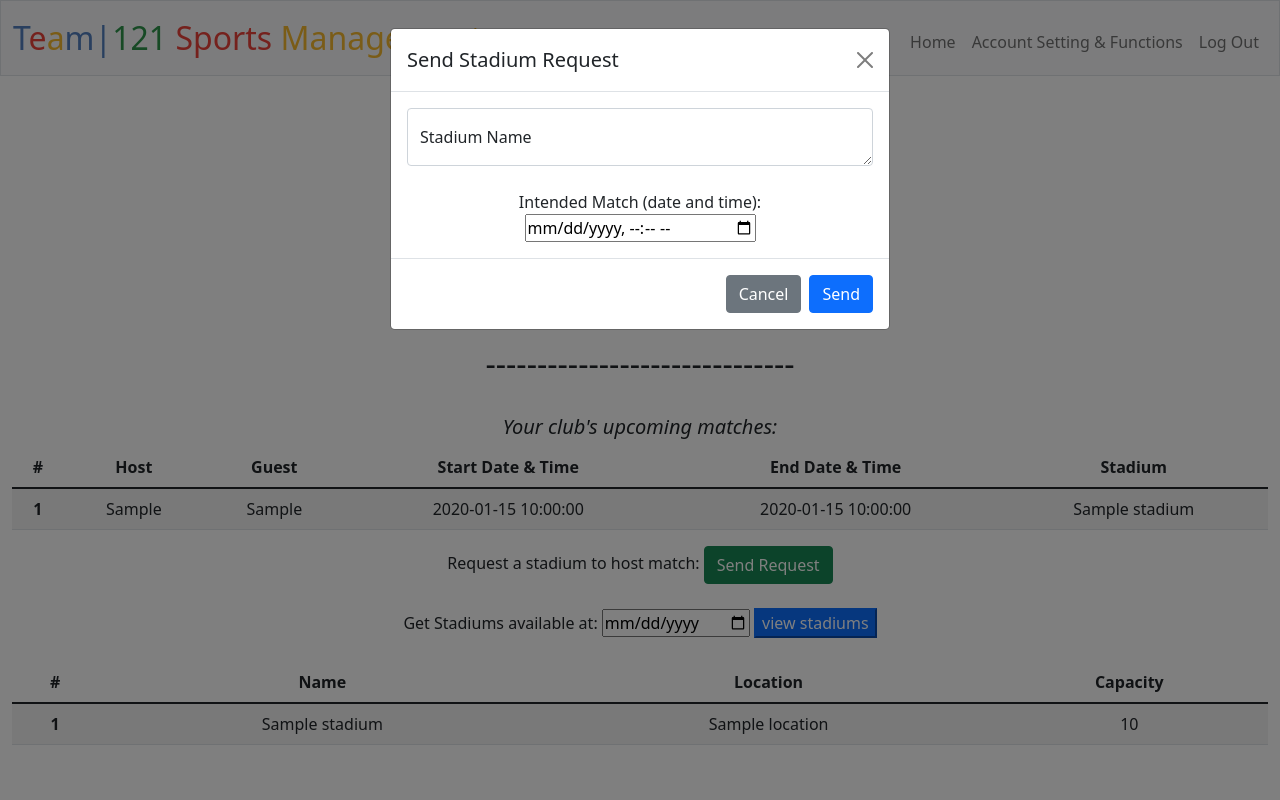
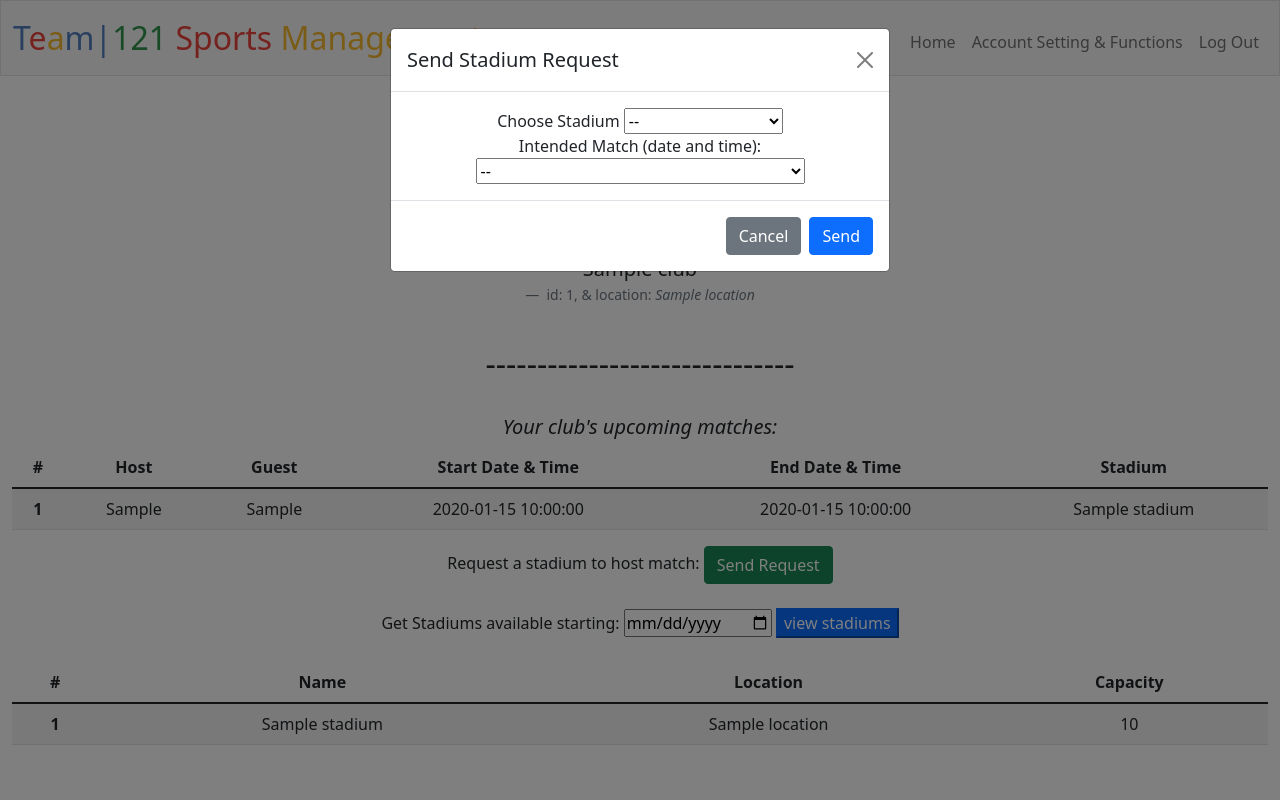
Before and after one commit to MoTammaa/Sports-Management_Registeration-DBMS, a Flask app: template templates/Club_Representative.html in a window 1280 px wide, after a click on "Send Request". Run offline with Flask 3, Linux system fonts and the light colour scheme; the visitor is signed in with stand-in values (Sample User, id 1); the template is opened without the code that fills it: most values are stand-ins (such as "Sample title", 1, 10 or a date in 2020); grey boxes are pictures that could not be loaded.

Commit message:
sql acceptReq edit and clubRep made easier

```diff
--- a/Database Queries/Team 121 M2.sql
+++ b/Database Queries/Team 121 M2.sql
@@ -578,38 +578,37 @@ create proc acceptRequest
 as
 
 declare @host_id int
-select @host_id = c.club_id
+select TOP 1 @host_id = c.club_id
 from Club c
 where c.name = @host_name
 
 declare @rep_id int
-select @rep_id = rep.ID
+select TOP 1 @rep_id = rep.ID
 from ClubRepresentative rep
 where rep.club_ID = @host_id
 
 declare @manager_id int
-select @manager_id = m.ID
+select TOP 1 @manager_id = m.ID
 from StadiumManager m
 where m.username = @manager_username
 
 declare @guest_id int
-select @guest_id = cl.club_id
+select TOP 1 @guest_id = cl.club_id
 from Club cl
 where cl.name = @guest_name
 
 declare @stadium_id int
-select @stadium_id = s.ID
+select TOP 1 @stadium_id = s.ID
 from stadium s , StadiumManager mn
 where s.ID = mn.stadium_ID
       and mn.ID = @manager_id
 
 declare @match_id int
-select @match_id = mtch.match_ID
+select TOP 1 @match_id = mtch.match_ID
 from match mtch
 where mtch.start_time = @start_time
       and mtch.host_club_ID = @host_id
 	  and mtch.guest_club_ID = @guest_id
-	  and mtch.stadium_ID = @stadium_id
 
 update HostRequest
 set status = 'Accepted' where representative_ID = @rep_id and manager_ID = @manager_id and match_ID = @match_id
--- a/application.py
+++ b/application.py
@@ -36,7 +36,7 @@ from functools import wraps
 db = SQLAlchemy()
 app = Flask(__name__)
 app.secret_key = "my secret key"
-app.config["SQLALCHEMY_DATABASE_URI"] = "mssql://foten_SQLLogin_1:dyx51s88pm@myprojectdb.mssql.somee.com/myprojectdb?driver=SQL+Server+Native+Client+11.0"  #old local: "mssql+pyodbc://db-porject"
+app.config["SQLALCHEMY_DATABASE_URI"] = "mssql+pyodbc://db-porject"
 db.init_app(app)
 
 # Configure session to use filesystem (instead of signed cookies)
@@ -389,11 +389,11 @@ def Sports_Association_Manager_Function():
         return redirect(url_for("home"))
     sql1 = """ SELECT * FROM club  """
     sql2 = """ SELECT * FROM Stadium s"""
-    club_names1 = db.session.execute(sql1)
-    club_names2 = db.session.execute(sql1)
-    club_names3 = db.session.execute(sql1)
-    club_names4 = db.session.execute(sql1)
-    stadiums = db.session.execute(sql2)
+    club_names1 = db.session.execute(sql1).mappings().all()
+    club_names2 = db.session.execute(sql1).mappings().all()
+    club_names3 = db.session.execute(sql1).mappings().all()
+    club_names4 = db.session.execute(sql1).mappings().all()
+    stadiums = db.session.execute(sql2).mappings().all()
     return render_template("sports_association_manager.html", club_names1 = club_names1,club_names2 = club_names2,club_names3 = club_names3,club_names4 = club_names4,stadiums = stadiums)
 
 @app.route("/add_match",methods = ['GET','POST'])
@@ -409,8 +409,8 @@ def Add_Match_Function():
             flash(f"in our world, a Club can't play against itself ! :) ")
             return redirect(url_for("Add_Match_Function"))
         else:
-            sql = f""" INSERT INTO Match(host_club_ID , guest_club_ID , stadium_ID , start_time , end_time) VALUES
-                    ('{host_id}', '{guest_id}', '{stadium_id}', '{start_time}', '{end_time}')
+            sql = f""" INSERT INTO Match(host_club_ID , guest_club_ID , start_time , end_time) VALUES
+                    ('{host_id}', '{guest_id}', '{start_time}', '{end_time}')
 
                     """
             db.session.execute(sql)
@@ -500,6 +500,12 @@ def CRep():
     sql = f"SELECT * FROM dbo.upcomingMatchesOfClub('{club[0].name}')"
     matches = db.session.execute(sql).mappings().all()
 
+    sql = f"SELECT * FROM dbo.upcomingMatchesOfClub('{club[0].name}') WHERE host_club = '{club[0].name}' AND stadium IS NULL"
+    hostmatches = db.session.execute(sql).mappings().all()
+
+    sql = "SELECT name FROM Stadium"
+    stadiumres = db.session.execute(sql).mappings().all()
+
     if request.method == 'POST':
         if 'datee' in request.form and len(str(request.form['datee'])) !=0:
             datee = str(request.form['datee'])
@@ -509,9 +515,13 @@ def CRep():
                 AND start_time >= '{datee}')"""
             stadiums = db.session.execute(sql).mappings().all()
 
-            return render_template("Club_Representative.html", stadiums=stadiums, club=club, matches=matches)
+            return render_template("Club_Representative.html", stadiums=stadiums, club=club, matches=matches, hostmatches=hostmatches, stadiumres=stadiumres )
+        else:
+            flash('Enter a valid date')
+            return render_template("Club_Representative.html", club=club, matches=matches, hostmatches=hostmatches ,stadiumres=stadiumres)
 
-    return render_template("Club_Representative.html", club=club, matches=matches)
+
+    return render_template("Club_Representative.html", club=club, matches=matches, hostmatches=hostmatches, stadiumres=stadiumres )
 
 
 
@@ -520,14 +530,14 @@ def CRep():
 def CRstadium():
     sql = f"SELECT * FROM Club WHERE club_id = (SELECT club_id FROM ClubRepresentative WHERE username = '{session['username']}')"
     club = db.session.execute(sql).mappings().all()[0]
-    print("dt: ",str(request.form['matchdt']), "std: ", request.form['stdname'])
+    #print("dt: ",str(request.form['matchdt']), "std: ", request.form['stdname'])
 
-    if len(db.session.execute(f"select mt.match_ID from Match mt where mt.host_club_ID = '{club.club_id}' and mt.start_time = '{timeForSQL_with_seconds(request.form['matchdt'])}'").mappings().all()) <1:
+    if len(db.session.execute(f"select mt.match_ID from Match mt where mt.host_club_ID = '{club.club_id}' and mt.start_time = '{request.form['matchdt']}'").mappings().all()) <1:
         flash("Cannot find the specified match or is invalid to request!")
         return redirect('/Club_Representative')
 
 
-    sql = f"EXEC addHostRequest '{club.name}', '{request.form['stdname']}','{timeForSQL_with_seconds(request.form['matchdt'])}'"
+    sql = f"EXEC addHostRequest '{club.name}', '{request.form['stdname']}','{request.form['matchdt']}'"
     db.session.execute(sql)
     db.session.commit()
 
--- a/templates/Club_Representative.html
+++ b/templates/Club_Representative.html
@@ -66,7 +66,7 @@
 
     <br>
     <form action="/Club_Representative" method="post">
-        <label>Get Stadiums available at: </label>
+        <label>Get Stadiums available starting: </label>
         <input type="date" id="datee" name="datee">
         <input class="btn-primary" type="submit" value="view stadiums">
     </form>
@@ -115,14 +115,24 @@
             <form action="/CR/requestastadium" method="post">
                 <div class="modal-body">
 
-                    <div class="form-floating">
-                        <textarea class="form-control" placeholder="Stadium Name" id="stdname" name="stdname"></textarea>
-                        <label for="stdname">Stadium Name</label>
-                    </div>
+                        <label for="dropstd">Choose Stadium</label>
+                        <select name="stdname" id="dropstd" required >
+                                <!-- Dropdown menu links -->
+                                    <option disabled selected>--</option>
+                                    {% for sr in stadiumres %}
+                                        <option value="{{sr.name}}"><a style="cursor: pointer;">{{sr.name}}</a></option>
+                                    {% endfor %}
+                        </select>
                     <br>
                     <div>
                         <label for="matchdt">Intended Match (date and time):</label>
-                        <input type="datetime-local" id="matchdt" name="matchdt">
+                                <select name="matchdt" id="dropdown" required >
+                                <!-- Dropdown menu links -->
+                                    <option disabled selected>--</option>
+                                    {% for hm in hostmatches %}
+                                        <option value="{{hm.start_time}}"><a style="cursor: pointer;">{{hm.host_club}} VS {{hm.guest_club}} ~ {{hm.start_time}}</a></option>
+                                    {% endfor %}
+                                </select>
                     </div>
 
                 </div>
--- a/templates/Register_Club_Representative.html
+++ b/templates/Register_Club_Representative.html
@@ -20,7 +20,7 @@
     <label >Choose a Club to Represent</label>
     <select name="Represented Club" required >
       {% for club in clubs %}
-        <option value="{{club.club_id}}">{{club.name}}</option>
+        <option value="{{club.name}}">{{club.name}}</option>
       {% endfor %}
     </select><br><br>
 
```
